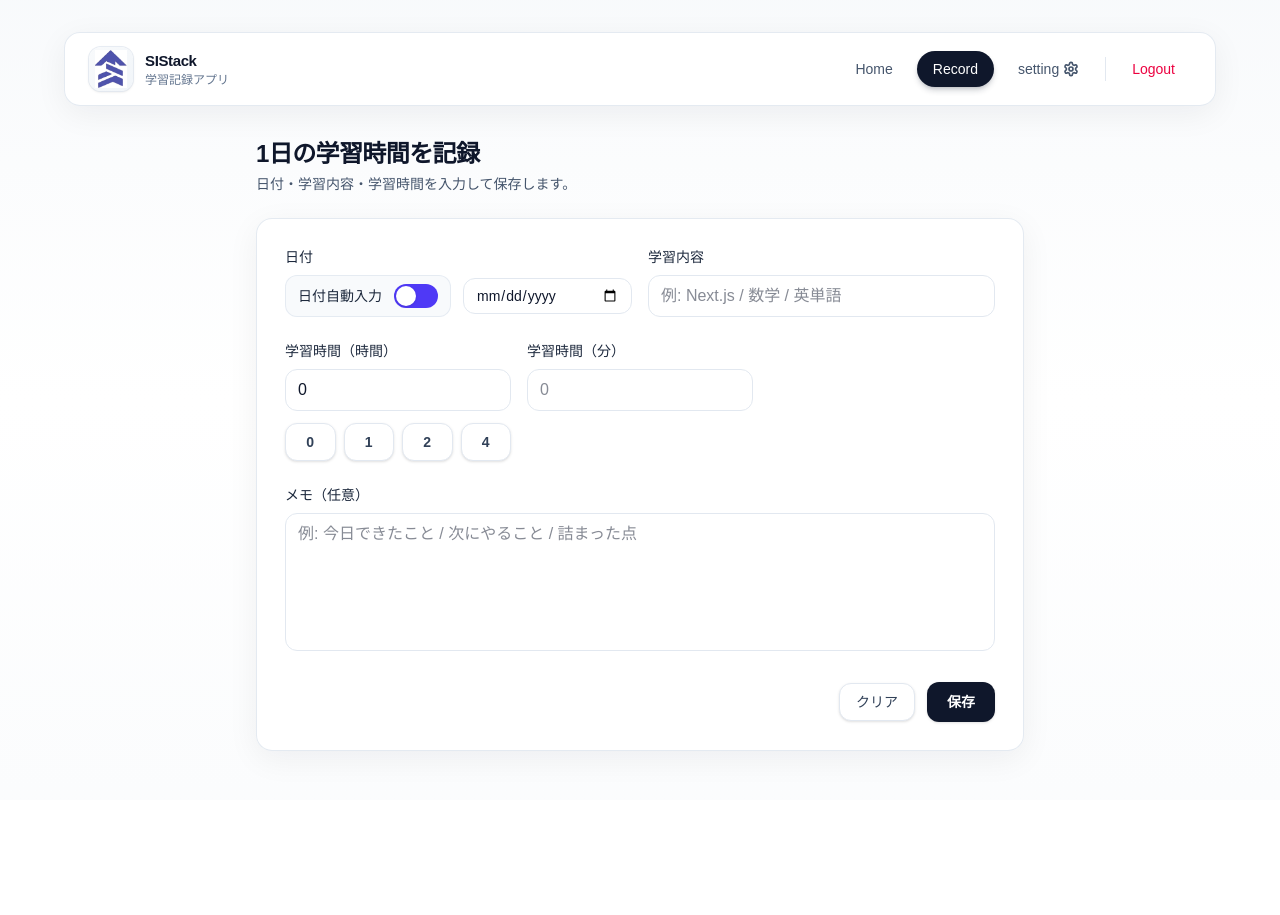
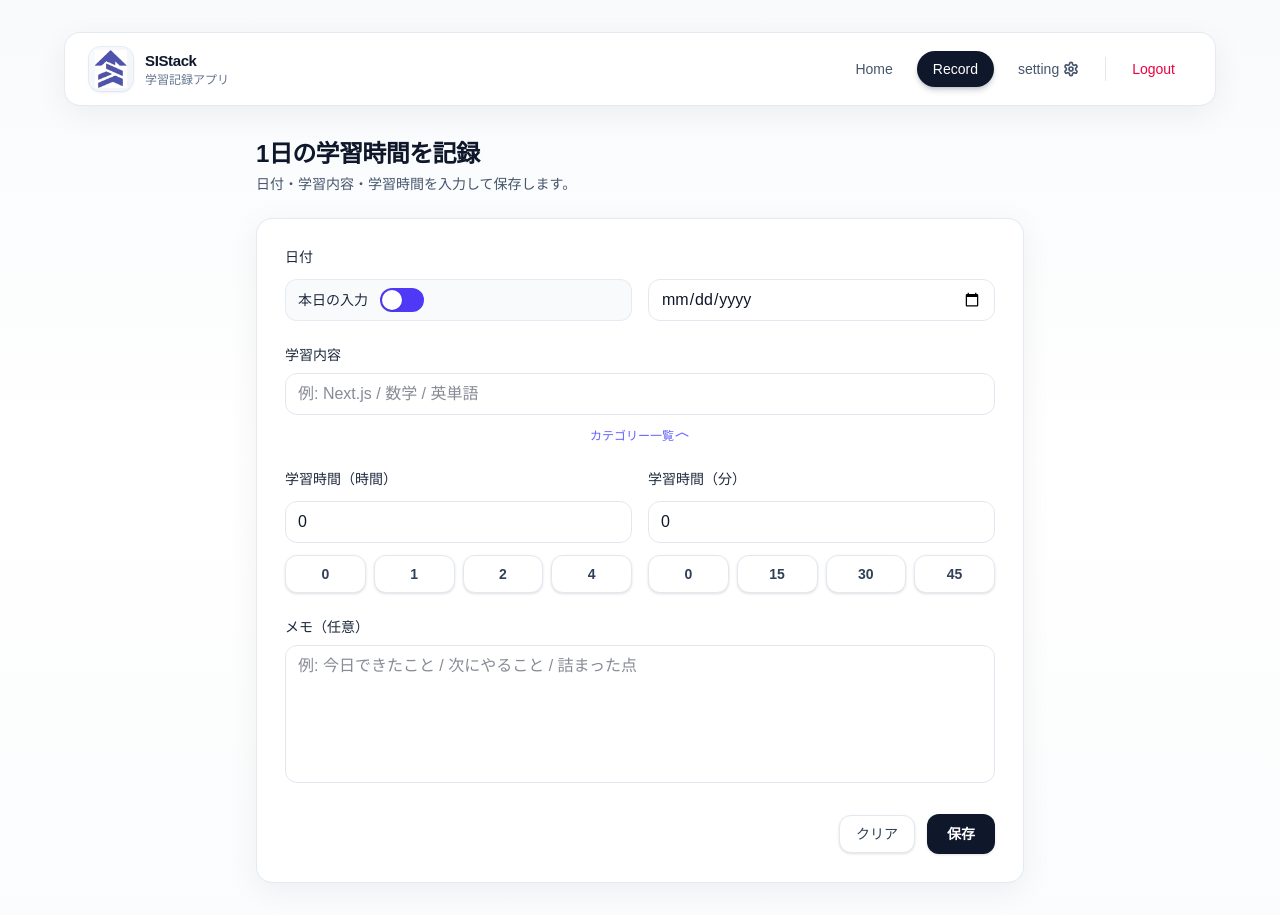
Before and after one commit to taiki150/005_learning_record_app, a Next.js app in the folder frontend/learnig_record_app_front/: page /user/contents/records in a window 1280 px wide. Before the commit the page ends 800 px from the top, so only its background shows below. Built offline with nearby package versions, Linux system fonts and the light colour scheme.

Commit message:
記録ページ編集

```diff
--- a/frontend/learnig_record_app_front/app/user/contents/records/page.tsx
+++ b/frontend/learnig_record_app_front/app/user/contents/records/page.tsx
@@ -6,6 +6,34 @@ export default function RecordsPage() {
 
 
     const [hours, setHours] = useState(0);
+    const [minutes, setMinutes] = useState(0);
+
+    function addHourse(delta: number) {
+        if(delta === 0){
+            setHours(0);
+            return;
+        }
+        setHours((h) => Math.max(0, h + delta));
+    }
+
+    function addMinutes(delta: number) {
+        if(delta === 0){
+            setMinutes(0);
+            return;
+        }
+
+        setMinutes((prevMinutes) => {
+            const total = delta + prevMinutes;
+            const carry = Math.floor(total / 60);
+            const nextMinutes = ((total % 60) + 60) % 60;
+
+            if (carry !== 0) {
+                setHours((prevHours) => Math.max(0, prevHours + carry));
+            }
+
+            return nextMinutes;
+        });
+    }
 
 
     return (
@@ -23,18 +51,18 @@ export default function RecordsPage() {
                 <div className="rounded-2xl border border-slate-200/90 bg-white/95 p-5 shadow-[0_8px_32px_rgba(15,23,42,0.06)] backdrop-blur-md sm:p-7">
                     <form className="space-y-6">
                         <div className="grid grid-cols-1 gap-4 sm:grid-cols-2">
-                            <div className="space-y-2">
+
+                            <div className="space-y-2 sm:col-span-1">
+                                <div className="space-y-3">
                                     <label
                                         className="block text-sm font-medium text-slate-800"
-                                    htmlFor="learning-date"
+                                        htmlFor="hours"
                                     >
                                         日付
                                     </label>
-                                <div>
-                                    <div className="flex items-center gap-3">
                                     <div className="flex items-center gap-3 rounded-xl border border-slate-200/80 bg-slate-50 px-3 py-2">
                                             <span className="text-sm font-medium text-slate-800">
-                                                日付自動入力
+                                                本日の入力
                                             </span>
                                             <div className="relative inline-flex items-center">
                                                 <label className="relative inline-flex cursor-pointer items-center">
@@ -48,12 +76,18 @@ export default function RecordsPage() {
                                                 </label>
                                             </div>
                                         </div>
+                                </div>
+                            </div>
+
+                            <div className="space-y-3">
+
+                                <div className="h-[0px] sm:h-[20px]"></div>
 
                                 <div className="flex-1">
                                     <input
                                         id="learning-date"
                                         type="date"
-                                                className="h-9 w-full rounded-xl border border-slate-200 bg-white px-3 text-sm text-slate-900 outline-none ring-0 transition focus:border-sky-400 focus:ring-4 focus:ring-sky-100 peer-checked:hidden"
+                                        className="w-full rounded-xl border border-slate-200 bg-white px-3 py-2 text-slate-900 outline-none ring-0 transition focus:border-sky-400 focus:ring-4 focus:ring-sky-100"
                                     />
                                     <p className="mt-1 hidden text-xs text-slate-500 peer-checked:block">
                                         ONのときは当日の記録を自動で作成します。
@@ -61,8 +95,8 @@ export default function RecordsPage() {
                                 </div>
                             </div>
                         </div>
-                            </div>
 
+                        <div className="">
                             <div className="space-y-2">
                                 <label
                                     className="block text-sm font-medium text-slate-800"
@@ -77,41 +111,54 @@ export default function RecordsPage() {
                                     className="w-full rounded-xl border border-slate-200 bg-white px-3 py-2 text-slate-900 outline-none ring-0 transition focus:border-sky-400 focus:ring-4 focus:ring-sky-100"
                                 />
                             </div>
+                            <div className="text-center mt-3 w-[100px] m-auto">
+                                <a className="flex justify-center text-[12px] font-medium text-indigo-500 cursor-pointer">
+                                    カテゴリー一覧
+                                    <svg xmlns="http://www.w3.org/2000/svg" width="16" height="16" fill="currentColor"
+                                        className="bi bi-chevron-compact-up" viewBox="0 0 16 16">
+
+                                        <path fill-rule="evenodd"
+                                            d="M7.776 5.553a.5.5 0 0 1 .448 0l6 3a.5.5 0 1 1-.448.894L8 6.56 2.224 9.447a.5.5 0 1 1-.448-.894z"/>
+                                    </svg>
+                                </a>
+                            </div>
                         </div>
 
-                        <div className="grid grid-cols-1 gap-4 sm:grid-cols-3">
+                        <div className="grid grid-cols-1 gap-4 sm:grid-cols-2">
                             <div className="space-y-2 sm:col-span-1">
+                                <div className="space-y-3">
                                     <label
                                         className="block text-sm font-medium text-slate-800"
                                         htmlFor="hours"
                                     >
                                         学習時間（時間）
                                     </label>
-                                <div className="space-y-3">
                                     <input
                                         value={String(hours)}
                                         onChange={(e) => {
                                             const v = e.target.value;
                                             if(v === ""){ return setHours(0); }
-                                            // const n = Number.parseInt(v, 10);
                                             const n = parseInt(v, 10);
                                             setHours(Number.isFinite(n) && n >= 0 ? n : 0);
                                         }}
                                         id="hours" type="number" inputMode="numeric"
-
                                         className="w-full rounded-xl border border-slate-200 bg-white px-3 py-2 text-slate-900 outline-none ring-0 transition focus:border-sky-400 focus:ring-4 focus:ring-sky-100"
                                     />
 
                                     <div className="grid grid-cols-4 gap-2">
-                                        <button type="button" onClick={() => setHours(0)} className="rounded-xl border border-slate-200 bg-white px-3 py-2 text-sm font-semibold text-slate-700 shadow-sm transition hover:bg-slate-50 focus:outline-none focus:ring-4 focus:ring-slate-100">0</button>
-                                        <button type="button" onClick={() => setHours((h) => h + 1)} className="rounded-xl border border-slate-200 bg-white px-3 py-2 text-sm font-semibold text-slate-700 shadow-sm transition hover:bg-slate-50 focus:outline-none focus:ring-4 focus:ring-slate-100">1</button>
-                                        <button type="button" onClick={() => setHours((h) => h + 2)} className="rounded-xl border border-slate-200 bg-white px-3 py-2 text-sm font-semibold text-slate-700 shadow-sm transition hover:bg-slate-50 focus:outline-none focus:ring-4 focus:ring-slate-100">2</button>
-                                        <button type="button" onClick={() => setHours((h) => h + 4)} className="rounded-xl border border-slate-200 bg-white px-3 py-2 text-sm font-semibold text-slate-700 shadow-sm transition hover:bg-slate-50 focus:outline-none focus:ring-4 focus:ring-slate-100">4</button>
+                                        <button type="button" onClick={() => addHourse(0)}
+                                        className="rounded-xl border border-slate-200 bg-white px-3 py-2 text-sm font-semibold text-slate-700 shadow-sm transition hover:bg-slate-50 focus:outline-none focus:ring-4 focus:ring-slate-100">0</button>
+                                        <button type="button" onClick={() => addHourse(1)}
+                                        className="rounded-xl border border-slate-200 bg-white px-3 py-2 text-sm font-semibold text-slate-700 shadow-sm transition hover:bg-slate-50 focus:outline-none focus:ring-4 focus:ring-slate-100">1</button>
+                                        <button type="button" onClick={() => addHourse(2)}
+                                        className="rounded-xl border border-slate-200 bg-white px-3 py-2 text-sm font-semibold text-slate-700 shadow-sm transition hover:bg-slate-50 focus:outline-none focus:ring-4 focus:ring-slate-100">2</button>
+                                        <button type="button" onClick={() => addHourse(4)}
+                                        className="rounded-xl border border-slate-200 bg-white px-3 py-2 text-sm font-semibold text-slate-700 shadow-sm transition hover:bg-slate-50 focus:outline-none focus:ring-4 focus:ring-slate-100">4</button>
                                     </div>
                                 </div>
                             </div>
 
-                            <div className="space-y-2 sm:col-span-1">
+                            <div className="space-y-3">
                                 <label
                                     className="block text-sm font-medium text-slate-800"
                                     htmlFor="minutes"
@@ -119,14 +166,27 @@ export default function RecordsPage() {
                                     学習時間（分）
                                 </label>
                                 <input
-                                    id="minutes"
-                                    type="number"
-                                    inputMode="numeric"
-                                    min={0}
-                                    step={5}
-                                    placeholder="0"
+                                    value={String(minutes)}
+                                    onChange={(e) => {
+                                        const v = e.target.value;
+                                        if(v === ""){ return setMinutes(0); }
+                                        const n:number = parseInt(v, 10);
+
+                                        const nextMinutes = n % 60;
+                                        setMinutes(nextMinutes);
+                                    }}
+                                    id="minutes" type="number" inputMode="numeric" min={0} step={5}
                                     className="w-full rounded-xl border border-slate-200 bg-white px-3 py-2 text-slate-900 outline-none ring-0 transition focus:border-sky-400 focus:ring-4 focus:ring-sky-100"
                                 />
+                                <div className="grid grid-cols-4 gap-2">
+                                    <button type="button" onClick={() => addMinutes(0)} className="rounded-xl border border-slate-200 bg-white px-3 py-2 text-sm font-semibold text-slate-700 shadow-sm transition hover:bg-slate-50 focus:outline-none focus:ring-4 focus:ring-slate-100">0</button>
+                                    <button type="button" onClick={() => addMinutes(15)}
+                                    className="rounded-xl border border-slate-200 bg-white px-3 py-2 text-sm font-semibold text-slate-700 shadow-sm transition hover:bg-slate-50 focus:outline-none focus:ring-4 focus:ring-slate-100">15</button>
+                                    <button type="button" onClick={() => addMinutes(30)}
+                                    className="rounded-xl border border-slate-200 bg-white px-3 py-2 text-sm font-semibold text-slate-700 shadow-sm transition hover:bg-slate-50 focus:outline-none focus:ring-4 focus:ring-slate-100">30</button>
+                                    <button type="button" onClick={() => addMinutes(45)}
+                                    className="rounded-xl border border-slate-200 bg-white px-3 py-2 text-sm font-semibold text-slate-700 shadow-sm transition hover:bg-slate-50 focus:outline-none focus:ring-4 focus:ring-slate-100">45</button>
+                                </div>
                             </div>
                         </div>
 
--- a/frontend/learnig_record_app_front/next.config.ts
+++ b/frontend/learnig_record_app_front/next.config.ts
@@ -2,7 +2,7 @@ import type { NextConfig } from "next";
 
 const nextConfig: NextConfig = {
   /* config options here */
-  reactStrictMode: true,
+  reactStrictMode: false,
   async rewrites() {
     return [
       {
```
Lines whose indentation alone changed are shown as unchanged.
